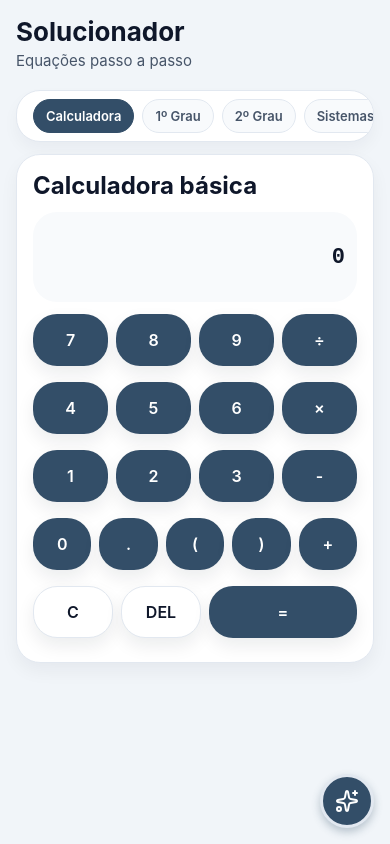
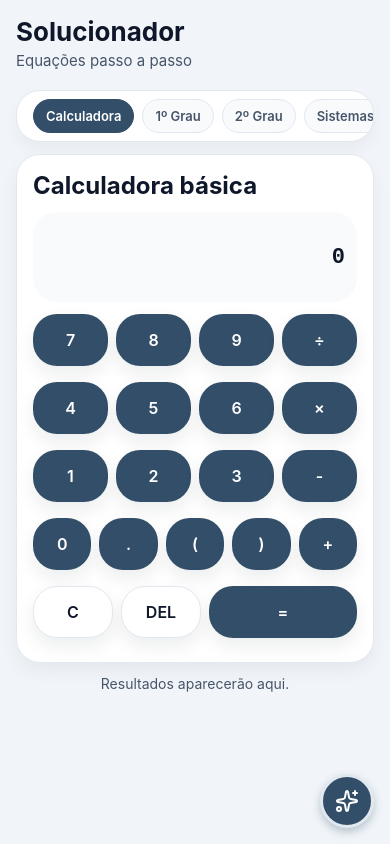
Before and after one commit to KauaCruzPereira/SolverEquacoes, a React Native app: screen / in a window 390 px wide. Built offline with nearby package versions, Linux system fonts and the light colour scheme.

Commit message:
feat - on desktop, results appear side by side to calculator screens

```diff
--- a/src/components/index.tsx
+++ b/src/components/index.tsx
@@ -1,4 +1,4 @@
-import React from "react";
+import React, { useEffect, useRef } from "react";
 import {
   View,
   Text,
@@ -8,6 +8,7 @@ import {
   ScrollView,
   KeyboardTypeOptions,
   Dimensions,
+  Animated,
 } from "react-native";
 import { colors, spacing, radius, typography } from "../theme";
 import { SolverResult } from "../solvers";
@@ -21,7 +22,7 @@ interface InputFieldProps {
 }
 
 const screenWidth = Dimensions.get("window").width;
-const BUTTON_FONT_SIZE = Math.min(16, Math.max(12, screenWidth * 0.050));
+const BUTTON_FONT_SIZE = Math.min(16, Math.max(12, screenWidth * 0.05));
 
 export function InputField({
   label,
@@ -79,12 +80,39 @@ export function Btn({ label, onPress, variant = "primary", flex }: BtnProps) {
 }
 
 export function ResultBox({ result }: { result: SolverResult | null }) {
+  const opacity = useRef(new Animated.Value(0)).current;
+  const translateY = useRef(new Animated.Value(8)).current;
+
+  useEffect(() => {
+    if (result) {
+      Animated.parallel([
+        Animated.timing(opacity, {
+          toValue: 1,
+          duration: 300,
+          useNativeDriver: true,
+        }),
+        Animated.timing(translateY, {
+          toValue: 0,
+          duration: 300,
+          useNativeDriver: true,
+        }),
+      ]).start();
+    } else {
+      opacity.setValue(0);
+      translateY.setValue(8);
+    }
+  }, [result, opacity, translateY]);
+
   if (!result) return null;
   const isOk = result.ok;
 
   return (
-    <View
-      style={[styles.resultBox, isOk ? styles.resultOk : styles.resultError]}
+    <Animated.View
+      style={[
+        styles.resultBox,
+        isOk ? styles.resultOk : styles.resultError,
+        { opacity, transform: [{ translateY }] },
+      ]}
     >
       <Text
         style={[
@@ -113,7 +141,7 @@ export function ResultBox({ result }: { result: SolverResult | null }) {
           ))}
         </View>
       )}
-    </View>
+    </Animated.View>
   );
 }
 
@@ -184,6 +212,16 @@ export function TabBar({ active, onChange }: TabBarProps) {
         </TouchableOpacity>
       ))}
     </ScrollView>
+  );
+}
+
+export function ResultsText() {
+  return (
+    <View style={styles.resultsText}>
+      <Text style={{ color: colors.textSecondary }}>
+        Resultados aparecerão aqui.
+      </Text>
+    </View>
   );
 }
 
@@ -363,4 +401,5 @@ const styles = StyleSheet.create({
   tabTextActive: {
     color: colors.tabActiveText,
   },
+  resultsText: {},
 });
--- a/src/screens/CalculatorScreen.tsx
+++ b/src/screens/CalculatorScreen.tsx
@@ -1,6 +1,6 @@
 import React, { useEffect, useState } from "react";
-import { View, Text, StyleSheet } from "react-native";
-import { Btn, ResultBox, SectionCard } from "../components";
+import { View, Text, StyleSheet, useWindowDimensions } from "react-native";
+import { Btn, ResultBox, ResultsText, SectionCard } from "../components";
 import { solveCalculator, SolverResult } from "../solvers";
 import { colors, radius, spacing, typography } from "../theme";
 
@@ -18,6 +18,8 @@ const BUTTON_ROWS = [
 export default function CalculatorScreen({ onShowResult }: ScreenProps) {
   const [expression, setExpression] = useState("0");
   const [result, setResult] = useState<SolverResult | null>(null);
+  const { width } = useWindowDimensions();
+  const isLarge = width >= 900;
 
   useEffect(() => {
     if (result) onShowResult?.();
@@ -52,7 +54,8 @@ export default function CalculatorScreen({ onShowResult }: ScreenProps) {
   };
 
   return (
-    <View style={styles.container}>
+    <View style={[styles.container, isLarge && styles.rowContainer]}>
+      <View style={isLarge ? styles.leftPane : undefined}>
         <SectionCard label="Calculadora básica">
           <View style={styles.displayCard}>
             <Text style={styles.displayExpression}>{expression}</Text>
@@ -72,7 +75,12 @@ export default function CalculatorScreen({ onShowResult }: ScreenProps) {
               </View>
             ))}
             <View style={styles.buttonRow}>
-            <Btn label="C" variant="secondary" onPress={handleClear} flex={1} />
+              <Btn
+                label="C"
+                variant="secondary"
+                onPress={handleClear}
+                flex={1}
+              />
               <Btn
                 label="DEL"
                 variant="secondary"
@@ -83,8 +91,17 @@ export default function CalculatorScreen({ onShowResult }: ScreenProps) {
             </View>
           </View>
         </SectionCard>
+      </View>
 
+      <View style={isLarge ? styles.rightPane : undefined}>
+        {result ? (
           <ResultBox result={result} />
+        ) : (
+          <View style={{ flex: 1, alignItems: "center" }}>
+            <ResultsText/>
+          </View>
+        )}
+      </View>
     </View>
   );
 }
@@ -119,4 +136,16 @@ const styles = StyleSheet.create({
     gap: spacing.sm,
     marginBottom: spacing.sm,
   },
+  rowContainer: {
+    flexDirection: "row",
+    alignItems: "flex-start",
+    gap: spacing.md,
+  },
+  leftPane: {
+    flex: 0.4,
+    marginRight: spacing.md,
+  },
+  rightPane: {
+    flex: 0.6,
+  },
 });
--- a/src/screens/ExponentialScreen.tsx
+++ b/src/screens/ExponentialScreen.tsx
@@ -1,6 +1,6 @@
 import React, { useEffect, useState } from "react";
-import { View, Text, StyleSheet } from "react-native";
-import { InputField, Btn, ResultBox, SectionCard } from "../components";
+import { View, Text, StyleSheet, useWindowDimensions } from "react-native";
+import { InputField, Btn, ResultBox, SectionCard, ResultsText } from "../components";
 import { solveExponential, SolverResult } from "../solvers";
 import { colors, spacing } from "../theme";
 
@@ -17,8 +17,12 @@ export default function ExponentialScreen({ onShowResult }: ScreenProps) {
     if (result) onShowResult?.();
   }, [result, onShowResult]);
 
+  const { width } = useWindowDimensions();
+  const isLarge = width >= 900;
+
   return (
-    <View style={styles.container}>
+    <View style={[styles.container, isLarge && styles.rowContainer]}>
+      <View style={isLarge ? styles.leftPane : undefined}>
         <SectionCard label="aˣ = b → encontrar x">
           <InputField
             label="a"
@@ -40,7 +44,17 @@ export default function ExponentialScreen({ onShowResult }: ScreenProps) {
             }
           />
         </SectionCard>
+      </View>
+
+      <View style={isLarge ? styles.rightPane : undefined}>
+        {result ? (
           <ResultBox result={result} />
+        ) : (
+          <View style={{ flex: 1, alignItems: "center" }}>
+            <ResultsText />{" "}
+          </View>
+        )}{" "}
+      </View>
     </View>
   );
 }
@@ -54,4 +68,16 @@ const styles = StyleSheet.create({
     color: colors.textSecondary,
     marginBottom: spacing.md,
   },
+  rowContainer: {
+    flexDirection: "row",
+    alignItems: "flex-start",
+    gap: spacing.md,
+  },
+  leftPane: {
+    flex: 0.4,
+    marginRight: spacing.md,
+  },
+  rightPane: {
+    flex: 0.6,
+  },
 });
--- a/src/screens/LinearScreen.tsx
+++ b/src/screens/LinearScreen.tsx
@@ -1,6 +1,6 @@
 import React, { useEffect, useState } from "react";
-import { View, Text, StyleSheet } from "react-native";
-import { InputField, Btn, ResultBox, SectionCard } from "../components";
+import { View, Text, StyleSheet, useWindowDimensions } from "react-native";
+import { InputField, Btn, ResultBox, SectionCard, ResultsText } from "../components";
 import { solveLinear, SolverResult } from "../solvers";
 import { colors, spacing } from "../theme";
 
@@ -25,8 +25,12 @@ export default function LinearScreen({ onShowResult }: ScreenProps) {
     return `${av}x ${bSign} ${b || "b"} = ${c || "c"}`;
   };
 
+  const { width } = useWindowDimensions();
+  const isLarge = width >= 900;
+
   return (
-    <View style={styles.container}>
+    <View style={[styles.container, isLarge && styles.rowContainer]}>
+      <View style={isLarge ? styles.leftPane : undefined}>
         <SectionCard label="Equação de 1º grau">
           <InputField
             label="a"
@@ -50,11 +54,23 @@ export default function LinearScreen({ onShowResult }: ScreenProps) {
           <Btn
             label="Resolver"
             onPress={() =>
-            setResult(solveLinear(parseFloat(a), parseFloat(b), parseFloat(c)))
+              setResult(
+                solveLinear(parseFloat(a), parseFloat(b), parseFloat(c)),
+              )
             }
           />
         </SectionCard>
+      </View>
+
+      <View style={isLarge ? styles.rightPane : undefined}>
+        {result ? (
           <ResultBox result={result} />
+        ) : (
+          <View style={{ flex: 1, alignItems: "center" }}>
+            <ResultsText />
+          </View>
+        )}{" "}
+      </View>
     </View>
   );
 }
@@ -69,4 +85,16 @@ const styles = StyleSheet.create({
     color: colors.textSecondary,
     marginBottom: spacing.md,
   },
+  rowContainer: {
+    flexDirection: "row",
+    alignItems: "flex-start",
+    gap: spacing.md,
+  },
+  leftPane: {
+    flex: 0.4,
+    marginRight: spacing.md,
+  },
+  rightPane: {
+    flex: 0.6,
+  },
 });
--- a/src/screens/PAScreen.tsx
+++ b/src/screens/PAScreen.tsx
@@ -1,6 +1,6 @@
 import React, { useEffect, useState } from "react";
-import { View, StyleSheet } from "react-native";
-import { InputField, Btn, ResultBox, SectionCard } from "../components";
+import { View, StyleSheet, useWindowDimensions } from "react-native";
+import { InputField, Btn, ResultBox, SectionCard, ResultsText } from "../components";
 import { solvePA, SolverResult } from "../solvers";
 
 type ScreenProps = {
@@ -17,8 +17,12 @@ export default function PAScreen({ onShowResult }: ScreenProps) {
     if (result) onShowResult?.();
   }, [result, onShowResult]);
 
+  const { width } = useWindowDimensions();
+  const isLarge = width >= 900;
+
   return (
-    <View style={styles.container}>
+    <View style={[styles.container, isLarge && styles.rowContainer]}>
+      <View style={isLarge ? styles.leftPane : undefined}>
         <SectionCard label="Progressão Aritmética">
           <InputField
             label="a₁"
@@ -45,7 +49,17 @@ export default function PAScreen({ onShowResult }: ScreenProps) {
             }
           />
         </SectionCard>
+      </View>
+
+      <View style={isLarge ? styles.rightPane : undefined}>
+        {result ? (
           <ResultBox result={result} />
+        ) : (
+          <View style={{ flex: 1, alignItems: "center" }}>
+            <ResultsText />
+          </View>
+        )}{" "}
+      </View>
     </View>
   );
 }
@@ -54,4 +68,16 @@ const styles = StyleSheet.create({
   container: {
     flex: 1,
   },
+  rowContainer: {
+    flexDirection: "row",
+    alignItems: "flex-start",
+    gap: 16,
+  },
+  leftPane: {
+    flex: 0.4,
+    marginRight: 16,
+  },
+  rightPane: {
+    flex: 0.6,
+  },
 });
--- a/src/screens/PGScreen.tsx
+++ b/src/screens/PGScreen.tsx
@@ -1,6 +1,6 @@
 import React, { useEffect, useState } from "react";
-import { View, StyleSheet } from "react-native";
-import { InputField, Btn, ResultBox, SectionCard } from "../components";
+import { View, StyleSheet, useWindowDimensions } from "react-native";
+import { InputField, Btn, ResultBox, SectionCard, ResultsText } from "../components";
 import { solvePG, SolverResult } from "../solvers";
 
 type ScreenProps = {
@@ -17,8 +17,12 @@ export default function PGScreen({ onShowResult }: ScreenProps) {
     if (result) onShowResult?.();
   }, [result, onShowResult]);
 
+  const { width } = useWindowDimensions();
+  const isLarge = width >= 900;
+
   return (
-    <View style={styles.container}>
+    <View style={[styles.container, isLarge && styles.rowContainer]}>
+      <View style={isLarge ? styles.leftPane : undefined}>
         <SectionCard label="Progressão Geométrica">
           <InputField
             label="a₁"
@@ -45,7 +49,17 @@ export default function PGScreen({ onShowResult }: ScreenProps) {
             }
           />
         </SectionCard>
+      </View>
+
+      <View style={isLarge ? styles.rightPane : undefined}>
+        {result ? (
           <ResultBox result={result} />
+        ) : (
+          <View style={{ flex: 1, alignItems: "center" }}>
+            <ResultsText />
+          </View>
+        )}{" "}
+      </View>
     </View>
   );
 }
@@ -54,4 +68,16 @@ const styles = StyleSheet.create({
   container: {
     flex: 1,
   },
+  rowContainer: {
+    flexDirection: "row",
+    alignItems: "flex-start",
+    gap: 16,
+  },
+  leftPane: {
+    flex: 0.4,
+    marginRight: 16,
+  },
+  rightPane: {
+    flex: 0.6,
+  },
 });
--- a/src/screens/PorcentagemScreen.tsx
+++ b/src/screens/PorcentagemScreen.tsx
@@ -1,6 +1,12 @@
 import React, { useEffect, useState } from "react";
-import { View, Text, StyleSheet, TextInput } from "react-native";
-import { Btn, ResultBox, SectionCard } from "../components";
+import {
+  View,
+  Text,
+  StyleSheet,
+  TextInput,
+  useWindowDimensions,
+} from "react-native";
+import { Btn, ResultBox, ResultsText, SectionCard } from "../components";
 import { solvePorcentagem, SolverResult } from "../solvers";
 import { colors, spacing, radius } from "../theme";
 
@@ -17,8 +23,12 @@ export default function PorcentagemScreen({ onShowResult }: ScreenProps) {
     if (result) onShowResult?.();
   }, [result, onShowResult]);
 
+  const { width } = useWindowDimensions();
+  const isLarge = width >= 900;
+
   return (
-    <View style={styles.container}>
+    <View style={[styles.container, isLarge && styles.rowContainer]}>
+      <View style={isLarge ? styles.leftPane : undefined}>
         <SectionCard label="Calcular Porcentagem">
           <View style={styles.row}>
             <TextInput
@@ -72,7 +82,17 @@ export default function PorcentagemScreen({ onShowResult }: ScreenProps) {
             />
           </View>
         </SectionCard>
+      </View>
+
+      <View style={isLarge ? styles.rightPane : undefined}>
+        {result ? (
           <ResultBox result={result} />
+        ) : (
+          <View style={{ flex: 1, alignItems: "center" }}>
+            <ResultsText />
+          </View>
+        )}{" "}
+      </View>
     </View>
   );
 }
@@ -109,4 +129,16 @@ const styles = StyleSheet.create({
     flexDirection: "row",
     gap: spacing.sm,
   },
+  rowContainer: {
+    flexDirection: "row",
+    alignItems: "flex-start",
+    gap: spacing.md,
+  },
+  leftPane: {
+    flex: 0.4,
+    marginRight: spacing.md,
+  },
+  rightPane: {
+    flex: 0.6,
+  },
 });
--- a/src/screens/QuadraticScreen.tsx
+++ b/src/screens/QuadraticScreen.tsx
@@ -1,6 +1,6 @@
 import React, { useEffect, useState } from "react";
-import { View, Text, StyleSheet } from "react-native";
-import { InputField, Btn, ResultBox, SectionCard } from "../components";
+import { View, Text, StyleSheet, useWindowDimensions } from "react-native";
+import { InputField, Btn, ResultBox, SectionCard, ResultsText } from "../components";
 import { solveQuadratic, SolverResult } from "../solvers";
 import { colors, spacing } from "../theme";
 
@@ -26,8 +26,12 @@ export default function QuadraticScreen({ onShowResult }: ScreenProps) {
     return `${a || "a"}x² ${bStr} ${cStr} = 0`;
   };
 
+  const { width } = useWindowDimensions();
+  const isLarge = width >= 900;
+
   return (
-    <View style={styles.container}>
+    <View style={[styles.container, isLarge && styles.rowContainer]}>
+      <View style={isLarge ? styles.leftPane : undefined}>
         <SectionCard label="Equação de 2º grau (Bhaskara)">
           <InputField
             label="a"
@@ -57,7 +61,17 @@ export default function QuadraticScreen({ onShowResult }: ScreenProps) {
             }
           />
         </SectionCard>
+      </View>
+
+      <View style={isLarge ? styles.rightPane : undefined}>
+        {result ? (
           <ResultBox result={result} />
+        ) : (
+          <View style={{ flex: 1, alignItems: "center" }}>
+            <ResultsText />
+          </View>
+        )}{" "}
+      </View>
     </View>
   );
 }
@@ -72,4 +86,16 @@ const styles = StyleSheet.create({
     color: colors.textSecondary,
     marginBottom: spacing.md,
   },
+  rowContainer: {
+    flexDirection: "row",
+    alignItems: "flex-start",
+    gap: spacing.md,
+  },
+  leftPane: {
+    flex: 0.4,
+    marginRight: spacing.md,
+  },
+  rightPane: {
+    flex: 0.6,
+  },
 });
--- a/src/screens/Regra3Screen.tsx
+++ b/src/screens/Regra3Screen.tsx
@@ -1,6 +1,12 @@
 import React, { useEffect, useState } from "react";
-import { View, Text, StyleSheet, TextInput } from "react-native";
-import { Btn, ResultBox, SectionCard } from "../components";
+import {
+  View,
+  Text,
+  StyleSheet,
+  TextInput,
+  useWindowDimensions,
+} from "react-native";
+import { Btn, ResultBox, ResultsText, SectionCard } from "../components";
 import { solveRegra3, SolverResult } from "../solvers";
 import { colors, spacing, radius } from "../theme";
 
@@ -25,8 +31,12 @@ export default function Regra3Screen({ onShowResult }: ScreenProps) {
     if (r.ok) setX(r.value.replace("x = ", ""));
   };
 
+  const { width } = useWindowDimensions();
+  const isLarge = width >= 900;
+
   return (
-    <View style={styles.container}>
+    <View style={[styles.container, isLarge && styles.rowContainer]}>
+      <View style={isLarge ? styles.leftPane : undefined}>
         <SectionCard label="Regra de 3 simples">
           <View style={styles.grid}>
             <View style={styles.cell}>
@@ -79,7 +89,17 @@ export default function Regra3Screen({ onShowResult }: ScreenProps) {
             />
           </View>
         </SectionCard>
+      </View>
+
+      <View style={isLarge ? styles.rightPane : undefined}>
+        {result ? (
           <ResultBox result={result} />
+        ) : (
+          <View style={{ flex: 1, alignItems: "center" }}>
+            <ResultsText />
+          </View>
+        )}{" "}
+      </View>
     </View>
   );
 }
@@ -127,4 +147,16 @@ const styles = StyleSheet.create({
     flexDirection: "row",
     gap: spacing.sm,
   },
+  rowContainer: {
+    flexDirection: "row",
+    alignItems: "flex-start",
+    gap: spacing.md,
+  },
+  leftPane: {
+    flex: 0.4,
+    marginRight: spacing.md,
+  },
+  rightPane: {
+    flex: 0.6,
+  },
 });
--- a/src/screens/SistemaScreen.tsx
+++ b/src/screens/SistemaScreen.tsx
@@ -1,11 +1,12 @@
 import React, { useEffect, useState } from "react";
-import { View, Text, StyleSheet } from "react-native";
+import { View, Text, StyleSheet, useWindowDimensions } from "react-native";
 import {
   InputField,
   Btn,
   ResultBox,
   SectionCard,
   Divider,
+  ResultsText,
 } from "../components";
 import { solveSistema, SolverResult } from "../solvers";
 import { colors, spacing } from "../theme";
@@ -27,8 +28,12 @@ export default function SistemaScreen({ onShowResult }: ScreenProps) {
     if (result) onShowResult?.();
   }, [result, onShowResult]);
 
+  const { width } = useWindowDimensions();
+  const isLarge = width >= 900;
+
   return (
-    <View style={styles.container}>
+    <View style={[styles.container, isLarge && styles.rowContainer]}>
+      <View style={isLarge ? styles.leftPane : undefined}>
         <SectionCard label="Sistema 2x2">
           <Text style={styles.description}>Equação 1: a₁x + b₁y = c₁</Text>
           <InputField label="a₁" value={a1} onChangeText={setA1} />
@@ -55,7 +60,17 @@ export default function SistemaScreen({ onShowResult }: ScreenProps) {
             }
           />
         </SectionCard>
+      </View>
+
+      <View style={isLarge ? styles.rightPane : undefined}>
+        {result ? (
           <ResultBox result={result} />
+        ) : (
+          <View style={{ flex: 1, alignItems: "center" }}>
+            <ResultsText />{" "}
+          </View>
+        )}{" "}
+      </View>
     </View>
   );
 }
@@ -69,4 +84,16 @@ const styles = StyleSheet.create({
     color: colors.textSecondary,
     marginBottom: spacing.sm,
   },
+  rowContainer: {
+    flexDirection: "row",
+    alignItems: "flex-start",
+    gap: spacing.md,
+  },
+  leftPane: {
+    flex: 0.4,
+    marginRight: spacing.md,
+  },
+  rightPane: {
+    flex: 0.6,
+  },
 });
```
Lines whose indentation alone changed are shown as unchanged.
